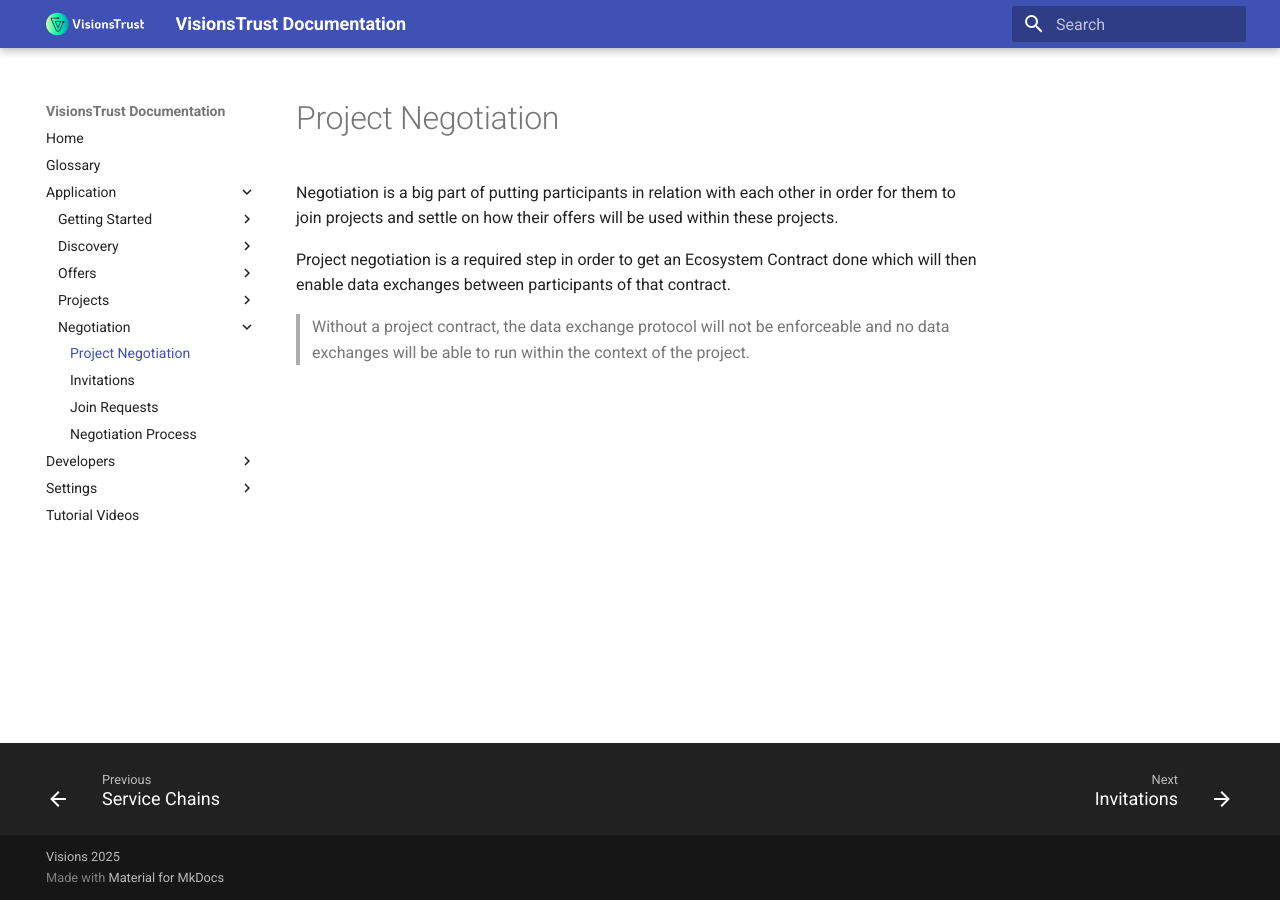
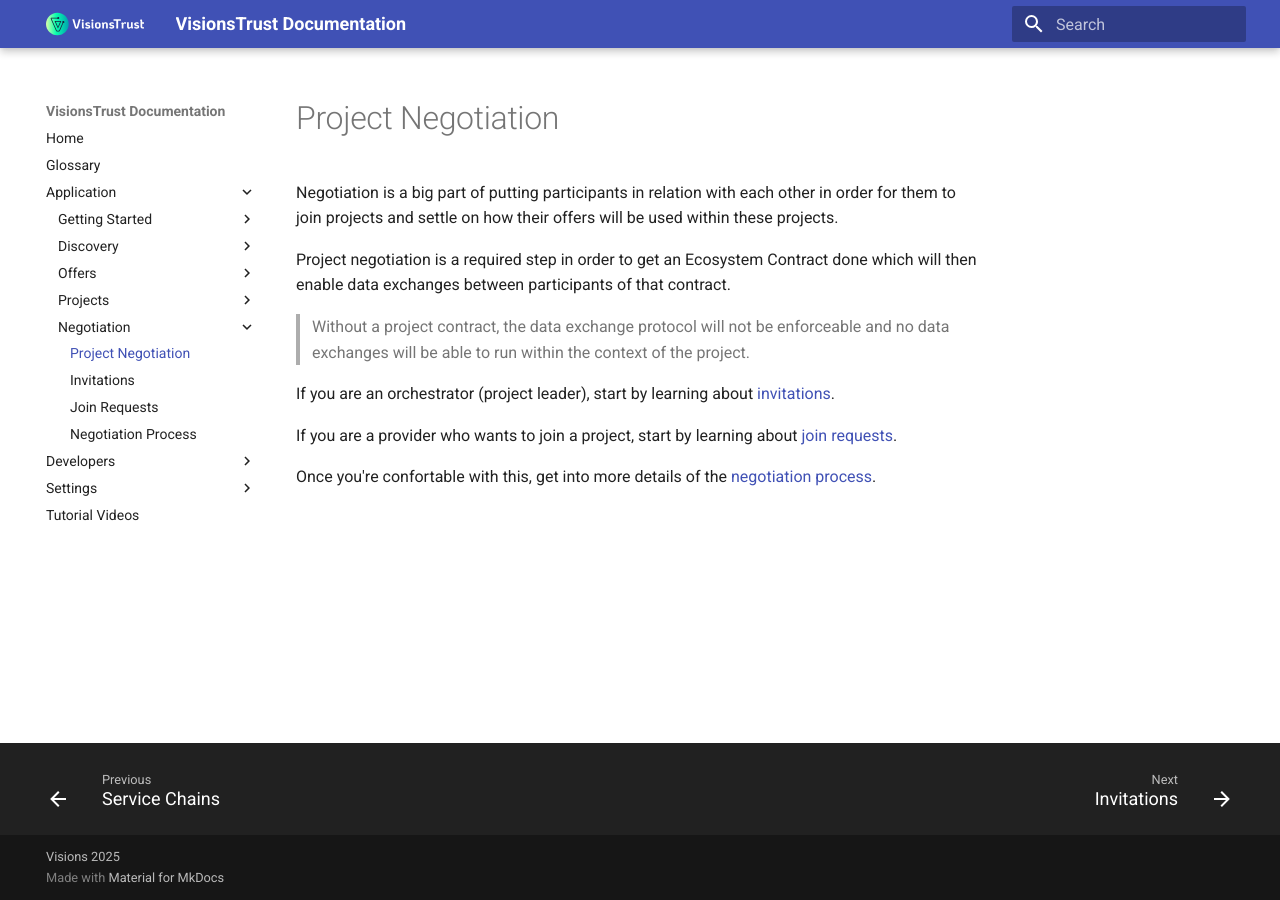
Before and after one commit to VisionsOfficial/visionstrust-docs, an MkDocs documentation site: the page built from docs/application/negotiation/project-negotiation.md, in a window 1280 px wide. Built offline with MkDocs 1.6.1 and Material for MkDocs 9.7.7, drawn with Linux system fonts in a browser that asks for light colours.

```diff
--- a/docs/application/negotiation/project-negotiation.md
+++ b/docs/application/negotiation/project-negotiation.md
@@ -5,3 +5,9 @@ Negotiation is a big part of putting participants in relation with each other in
 Project negotiation is a required step in order to get an Ecosystem Contract done which will then enable data exchanges between participants of that contract.
 
 > Without a project contract, the data exchange protocol will not be enforceable and no data exchanges will be able to run within the context of the project.
+
+If you are an orchestrator (project leader), start by learning about [invitations](./invitations.md).
+
+If you are a provider who wants to join a project, start by learning about [join requests](./join-requests.md).
+
+Once you're confortable with this, get into more details of the [negotiation process](./negotiation.md).
--- a/mkdocs.yml
+++ b/mkdocs.yml
@@ -12,6 +12,10 @@ plugins:
   - search
   - mermaid2
   - macros
+  - git-revision-date-localized:
+      fallback_to_build_date: true
+      locale: en
+      timezone: Europe/Paris
 extra:
   app_name: VisionsTrust
   pdc_config_catalog_uri: https://api.visionstrust.com/v1/
```
